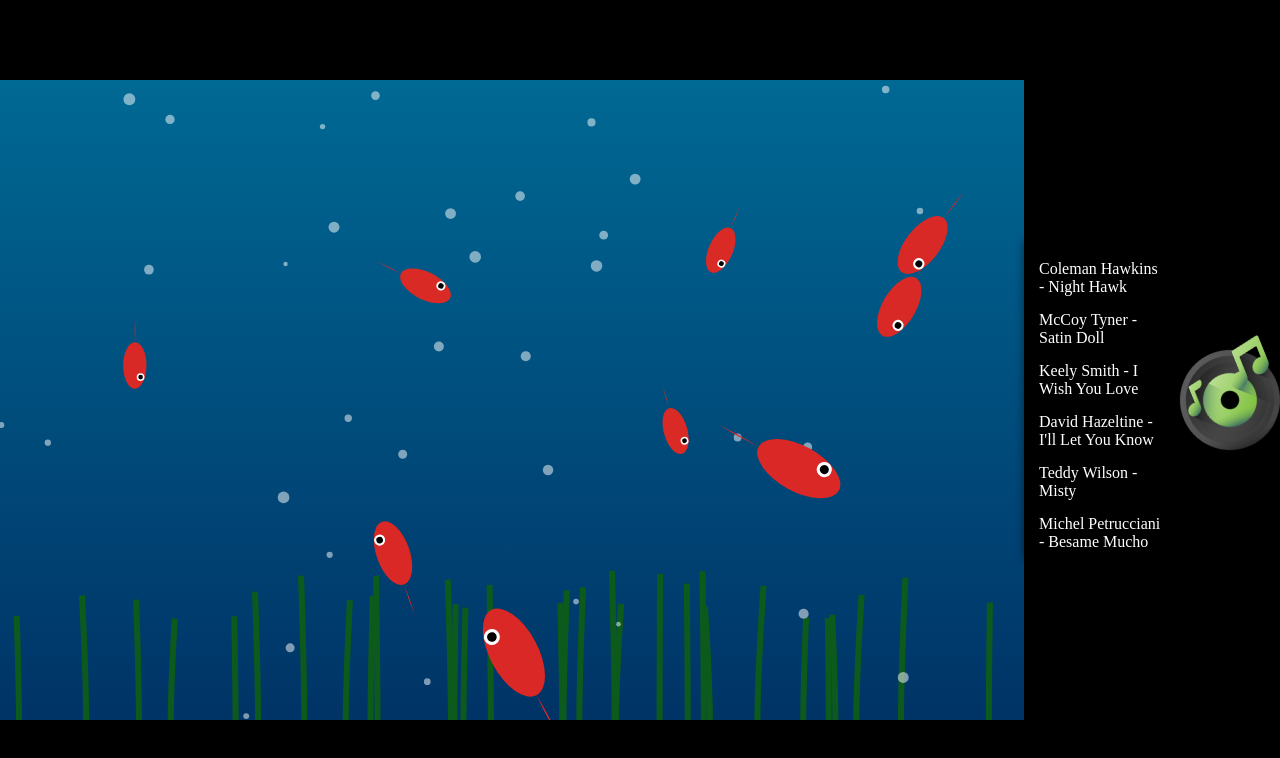
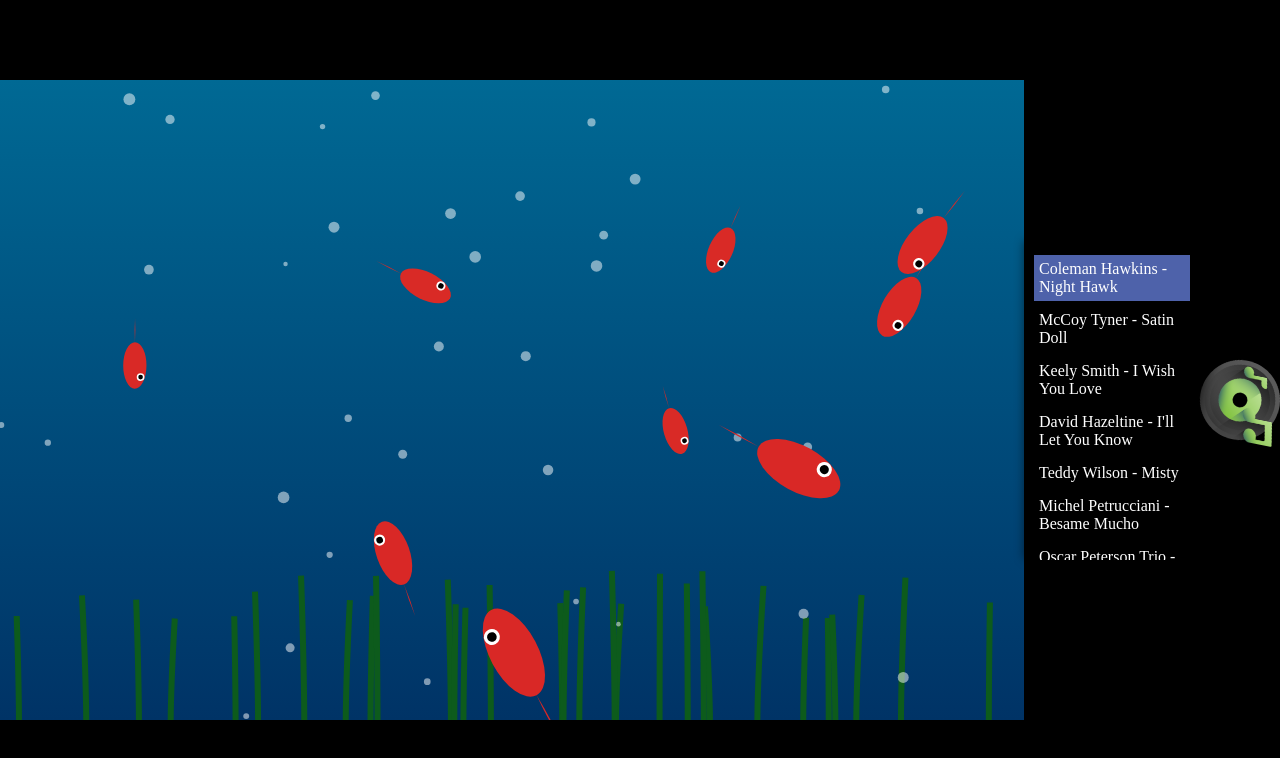
Before and after one commit to lovejzzz/aquarium_listener, a plain HTML site: page index.html in a window 1280 px wide. Both pictures are taken after a click on the link "Coleman Hawkins - Night Hawk". Drawn offline with Linux system fonts and the light colour scheme.

Commit message:
Version 1.1

```diff
--- a/audio.js
+++ b/audio.js
@@ -6,7 +6,7 @@ document.addEventListener('DOMContentLoaded', function() {
     let currentTrackIndex = 0;
     let rotationAngle = 0; // Track the current rotation angle
     let isRotating = false; // Flag to track rotation state
-    const rotationIncrement = 2; // Set a constant increment for rotation speed
+    const rotationIncrement = 0.6; // Changed from 2 to 0.6 to slow down rotation speed
 
     // Function to shuffle the playlist
     function shufflePlaylist() {
@@ -58,6 +58,11 @@ document.addEventListener('DOMContentLoaded', function() {
             audio.load();
             audio.play();
             rotationAngle = rotationAngle; // Maintain current rotation angle
+
+            // Highlight the currently playing track
+            playlistTracks.forEach(t => t.classList.remove('current-track')); // Remove highlight from all tracks
+            track.classList.add('current-track'); // Add highlight to the current track
+
             if (!isRotating) { // Start rotation only if not already rotating
                 isRotating = true; // Set rotation flag
                 rotateDisc(); // Start rotation
--- a/style.css
+++ b/style.css
@@ -72,14 +72,19 @@ canvas {
     background: #4e62aa;
 }
 
+/* Highlight the currently playing track */
+.current-track {
+    background: #4e62aa; /* Highlight color */
+}
+
 .hidden {
     display: none;
 }
 
 /* Disc Styles */
 .play-pause-button {
-    width: 100px;
-    height: 100px;
+    width: 80px; /* Changed from 100px to 80px */
+    height: 80px; /* Changed from 100px to 80px */
     margin: 20px auto;
     cursor: pointer;
     display: block;
@@ -95,7 +100,7 @@ canvas {
 }
 
 .rotating {
-    animation: spin 4s linear infinite;
+    animation: spin 13.33s linear infinite; /* Changed from 4s to 13.33s */
     animation-play-state: running;
 }
 
```
Also changed, not shown: script.js (line endings or trailing spaces).
